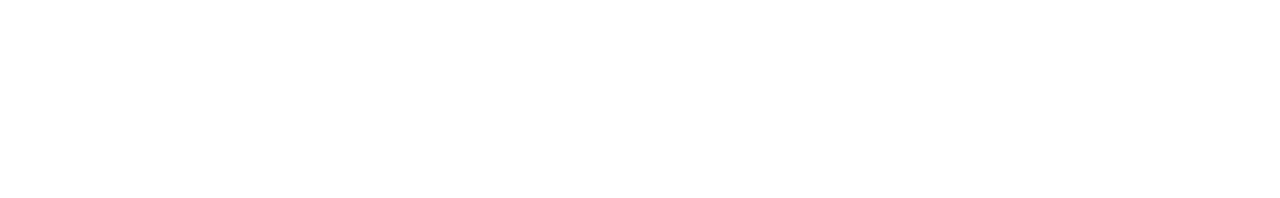
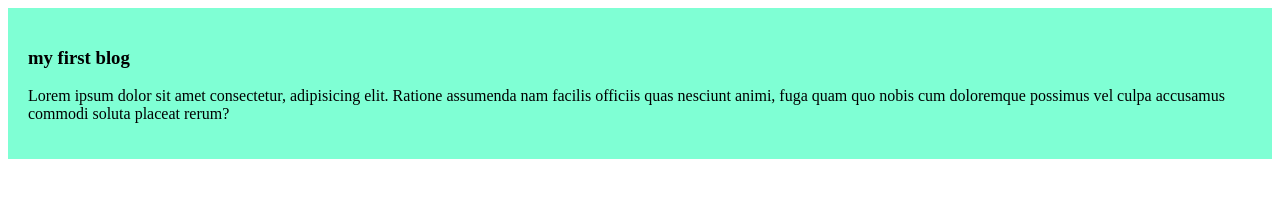
Before and after one commit to Hdmehedi/my-second-code, a plain HTML site: page index.html in a window 1280 px wide. Drawn offline with Linux system fonts and the light colour scheme.

Commit message:
new css file added

```diff
--- a/index.html
+++ b/index.html
@@ -4,8 +4,11 @@
     <meta charset="UTF-8">
     <meta name="viewport" content="width=device-width, initial-scale=1.0">
     <title>Document</title>
+    <link rel="stylesheet" href="/style.css">
 </head>
 <body>
-
+    <div class="blog"><h3>my first blog</h3>
+        <p>Lorem ipsum dolor sit amet consectetur, adipisicing elit. Ratione assumenda nam facilis officiis quas nesciunt animi, fuga quam quo nobis cum doloremque possimus vel culpa accusamus commodi soluta placeat rerum?</p>
+    </div>
 </body>
 </html>
--- /dev/null
+++ b/style.css
@@ -0,0 +1,5 @@
+div{
+    background-color: aquamarine;
+    padding: 20px;
+    border: solid color(srgb red green blue);
+}
```
